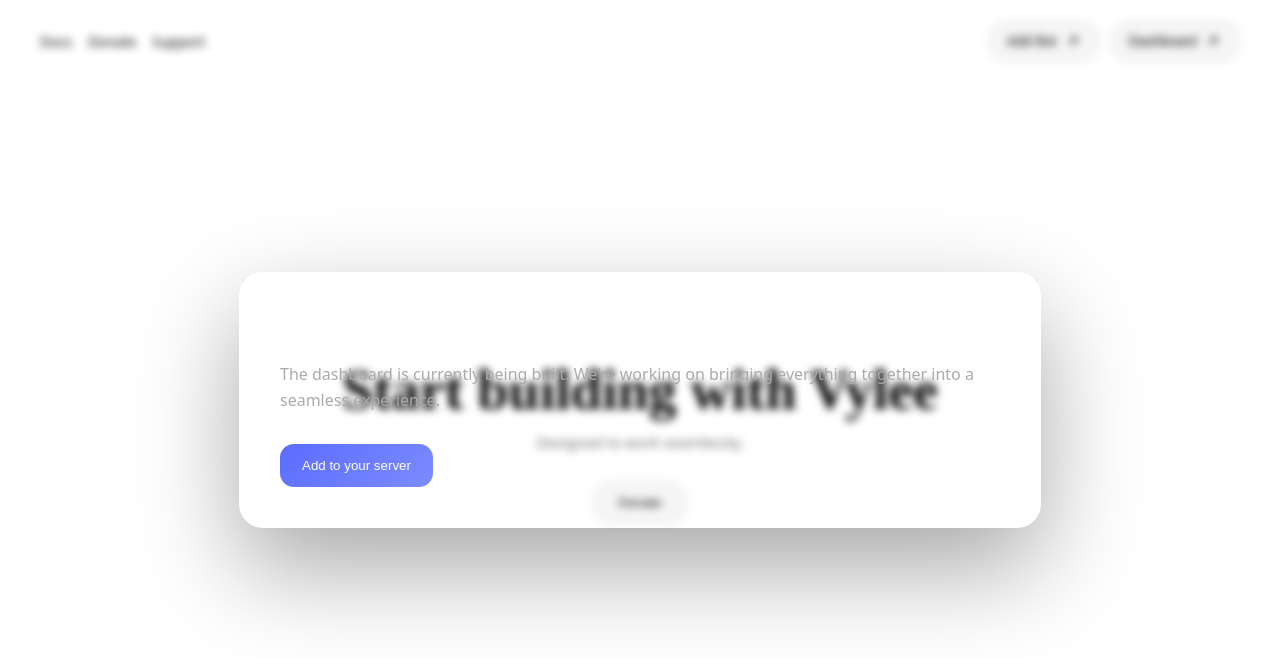
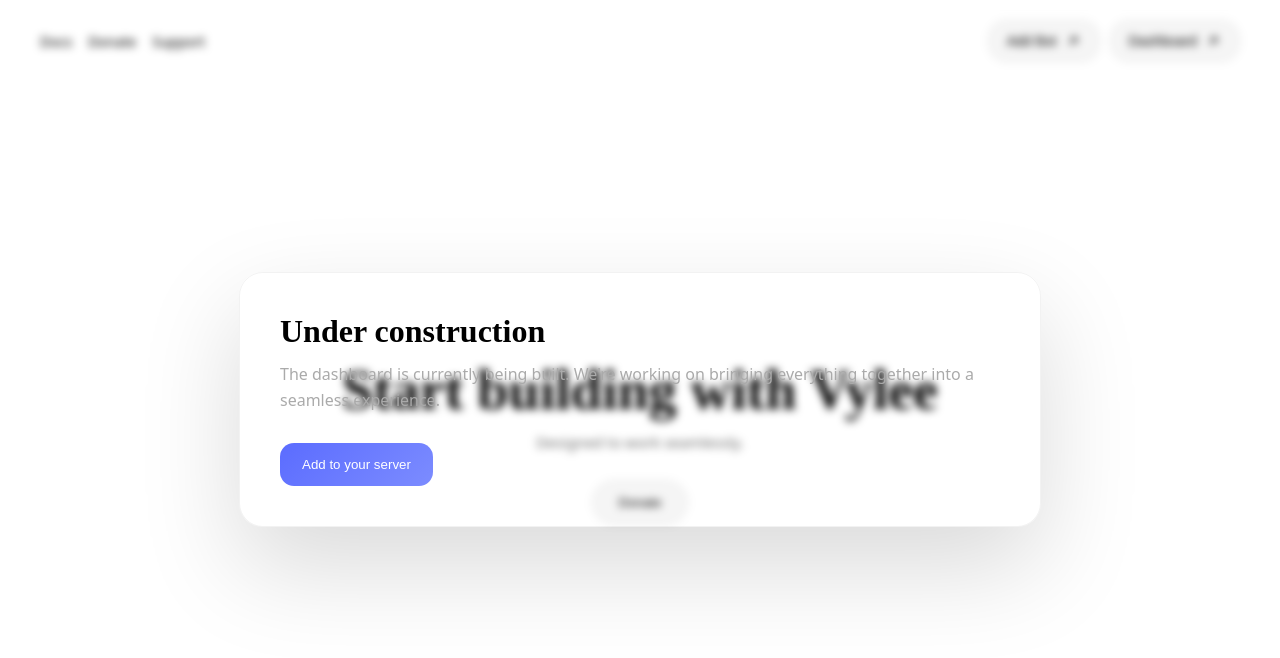
Before and after one commit to sreemn/Guard, a website: page index.html in a window 1280 px wide. Both pictures are taken after a click on the button "Dashboard". Drawn offline with Linux system fonts and the light colour scheme; a web font is replaced by a local one.

Commit message:
Update index.html

```diff
--- a/index.html
+++ b/index.html
@@ -192,10 +192,12 @@
   max-width: 720px;
   border-radius: 24px;
   padding: 40px;
-  background: transprent;
-  color: #fff;
-  border: 1px solid rgba(255, 255, 255, 0.06);
-  box-shadow: 0 40px 100px rgba(0, 0, 0, 0.35);
+  background: transparent;
+  backdrop-filter: blur(12px);
+  -webkit-backdrop-filter: blur(12px);
+  color: #000;
+  border: 1px solid rgba(0, 0, 0, 0.05);
+  box-shadow: 0 40px 100px rgba(0, 0, 0, 0.15);
   animation: pop 0.25s ease;
 }
 
```
